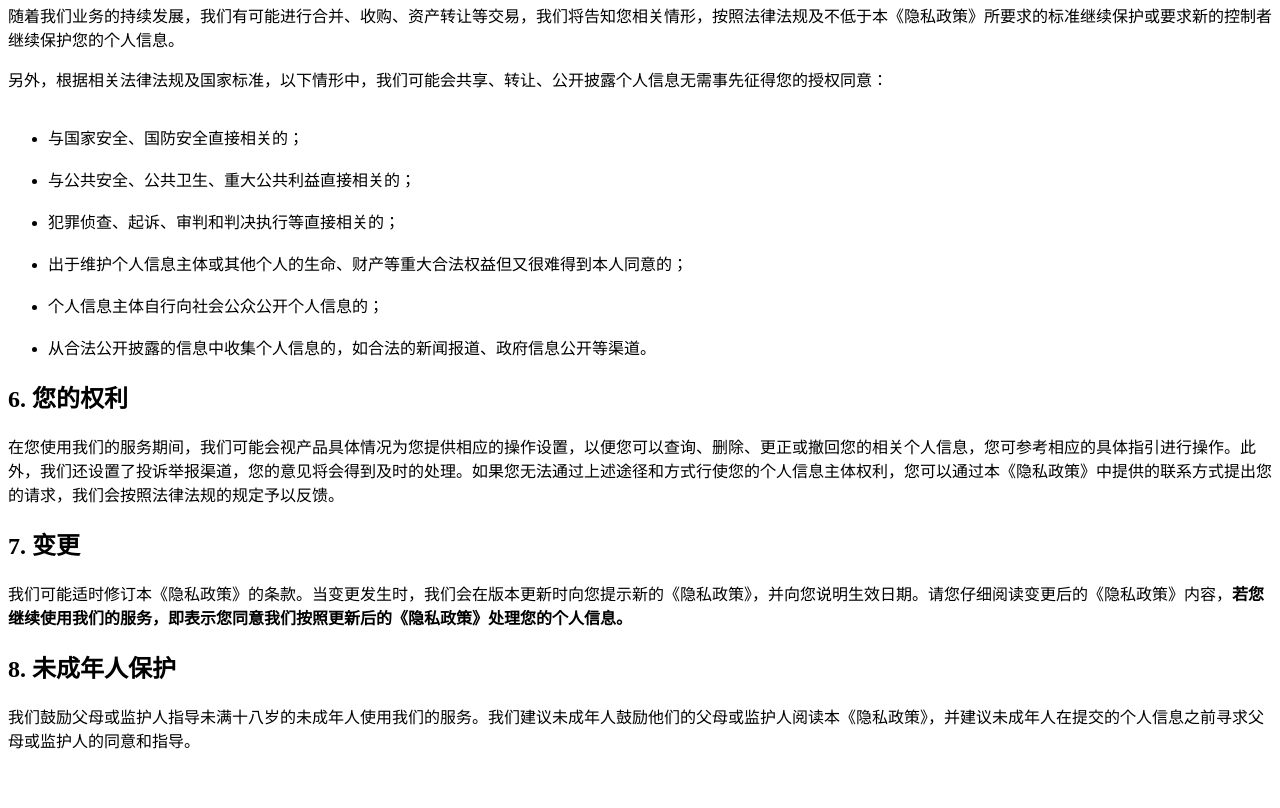
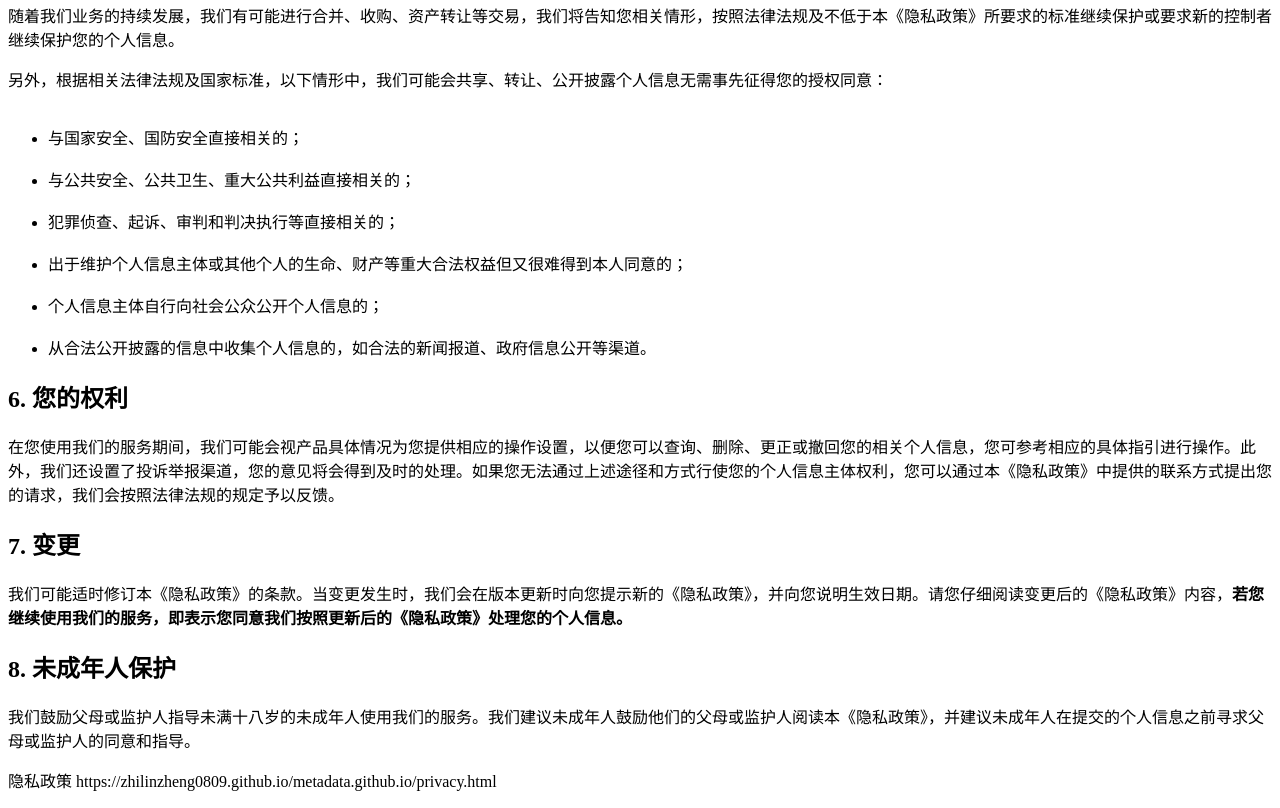
Before and after one commit to zhilinzheng0809/metadata.github.io, a plain HTML site: page index.html in a window 1280 px wide. Shown: the part 1869-2677 px from the top of the page. Before the commit the page ends 2637 px from the top, so only its background shows below. Drawn offline with Linux system fonts and the light colour scheme.

Commit message:
Initial commit

```diff
--- a/index.html
+++ b/index.html
@@ -95,3 +95,5 @@
 <p>
 我们鼓励父母或监护人指导未满十八岁的未成年人使用我们的服务。我们建议未成年人鼓励他们的父母或监护人阅读本《隐私政策》，并建议未成年人在提交的个人信息之前寻求父母或监护人的同意和指导。
 </p>
+
+<p>隐私政策 https://zhilinzheng0809.github.io/metadata.github.io/privacy.html</p>
```
